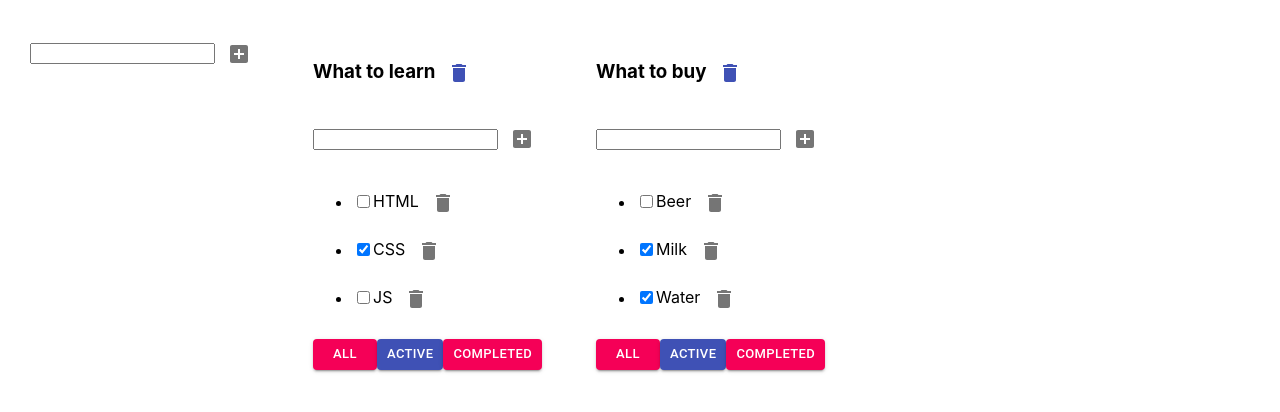
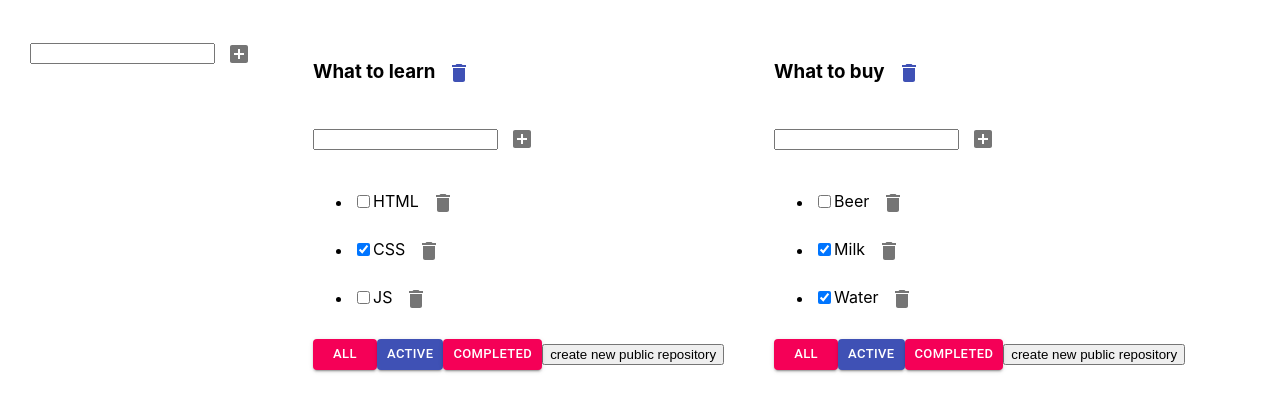
Before and after one commit to Masha-Gorb/todolist-app, a React (Create React App) app: page / in a window 1280 px wide. Shown: the top 412 px of the page. Built offline with nearby package versions, Linux system fonts and the light colour scheme.

Commit message:
test changes

```diff
--- a/src/TodoList.tsx
+++ b/src/TodoList.tsx
@@ -85,6 +85,7 @@ const TodoList = (props: TodoListPropsType) => {
                     color={props.filter === "all" ? "secondary" : "primary"}
                     // className={props.filter === "completed" ? "active-filter" : ""}
                     onClick={onCompletedClickHandler}>Completed</Button>
+                <button>create new public repository</button>
             </div>
         </div>
     )
```
